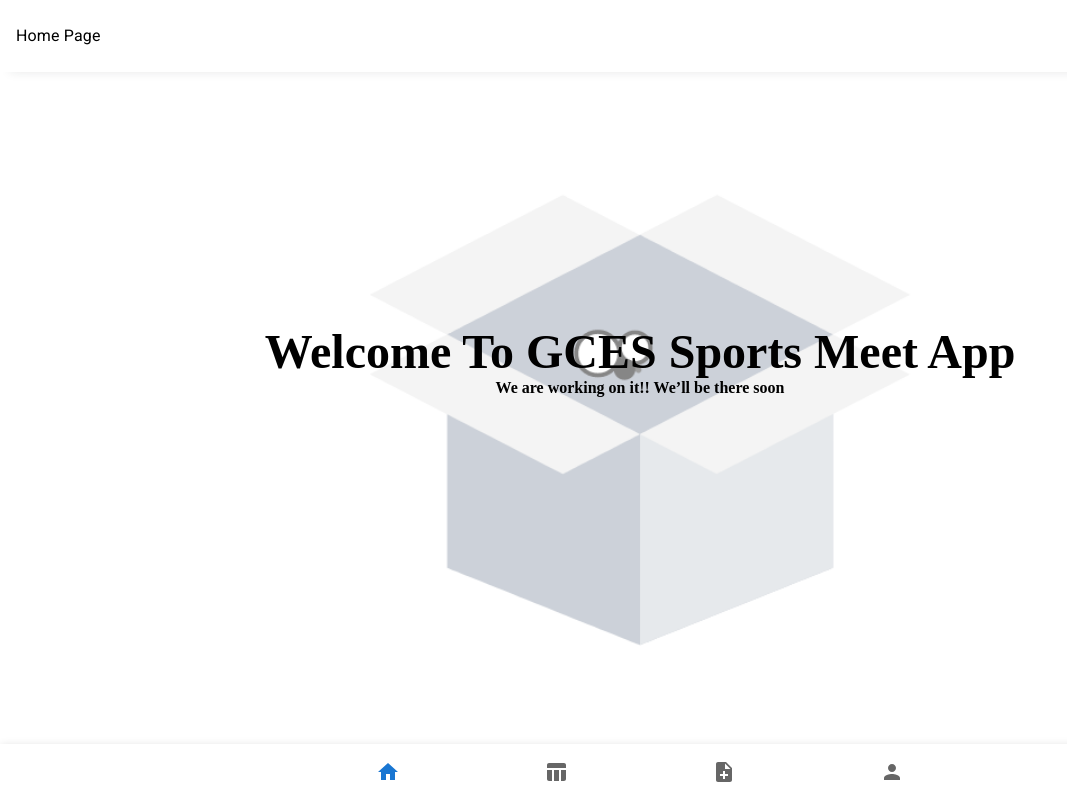
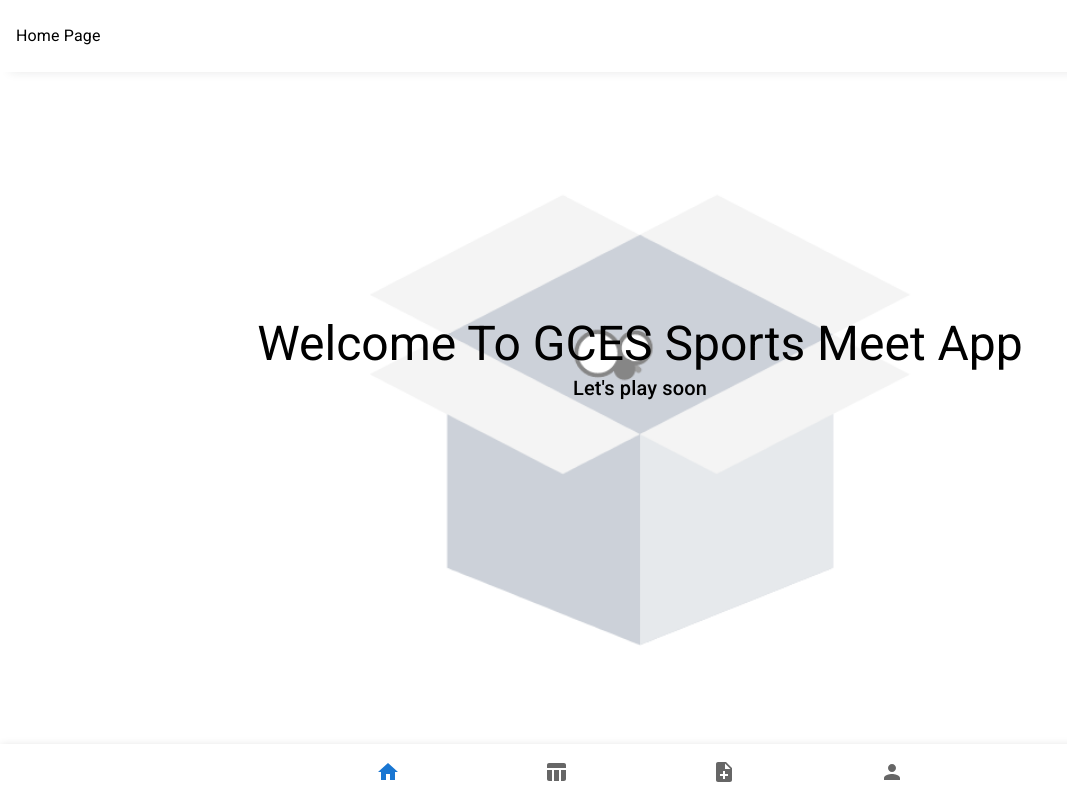
Before and after one commit to Minify-It-services/sports-meet-app, a React (Create React App) app: page / in a window 1280 px wide. Shown: the whole page, without its empty margins (0-1067 px from the left). Built offline with nearby package versions, Linux system fonts and the light colour scheme.

Commit message:
use of mui typography

```diff
--- a/src/pages/Home.jsx
+++ b/src/pages/Home.jsx
@@ -1,3 +1,4 @@
+import { Typography } from '@mui/material';
 import React from 'react';
 
 // components
@@ -27,8 +28,8 @@ const Home = () => {
                         justifyContent:"center",
                         textAlign:"center",
                         }}>
-                        <h3 style={{fontSize:"3rem"}}>Welcome To GCES Sports Meet App </h3>
-                        <h4>We are working on it!! We’ll be there soon</h4>
+                        <Typography variant="h3" style={{fontSize:"3rem"}}>Welcome To GCES Sports Meet App </Typography>
+                        <Typography variant="h6">Let's play soon</Typography>
                     </div>
             </div>
         </Layout>
```
